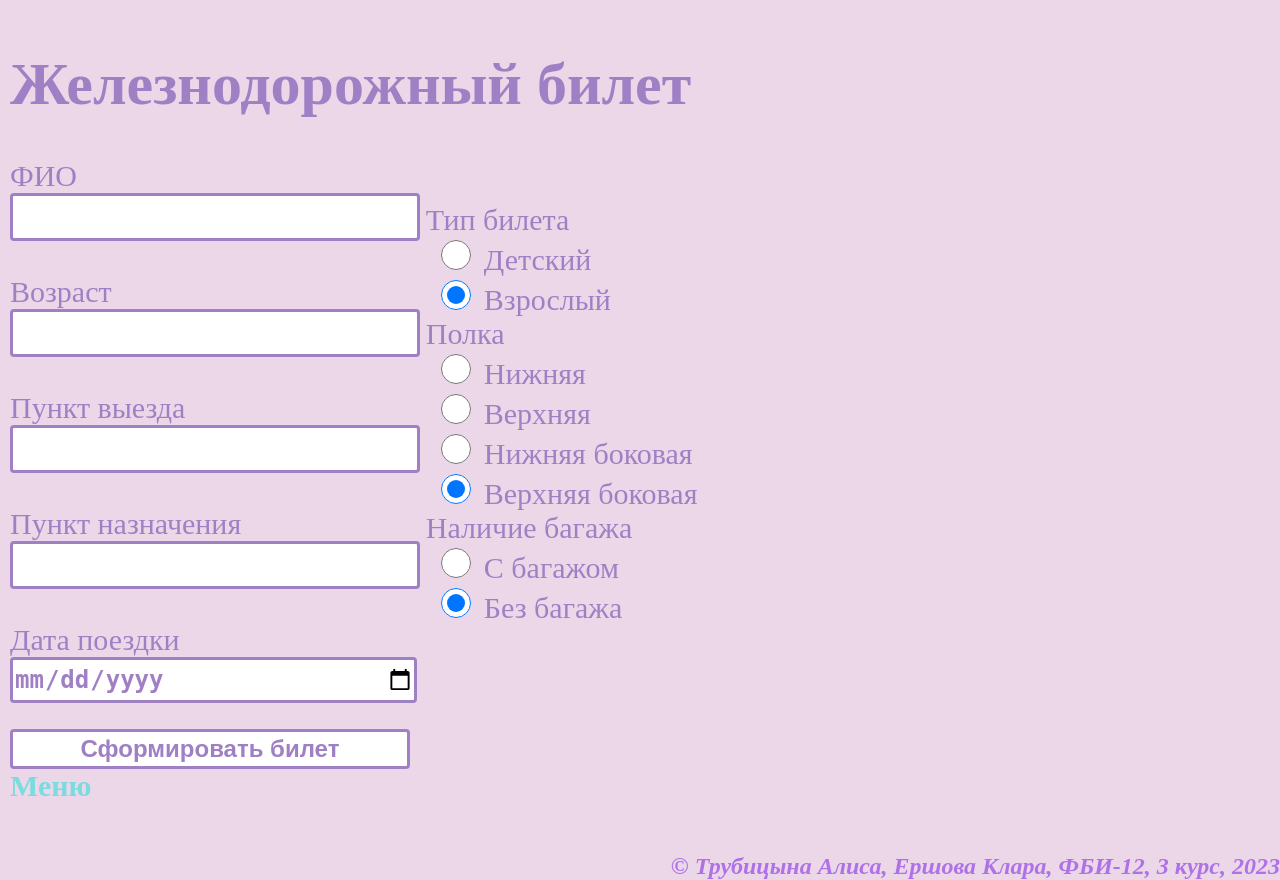
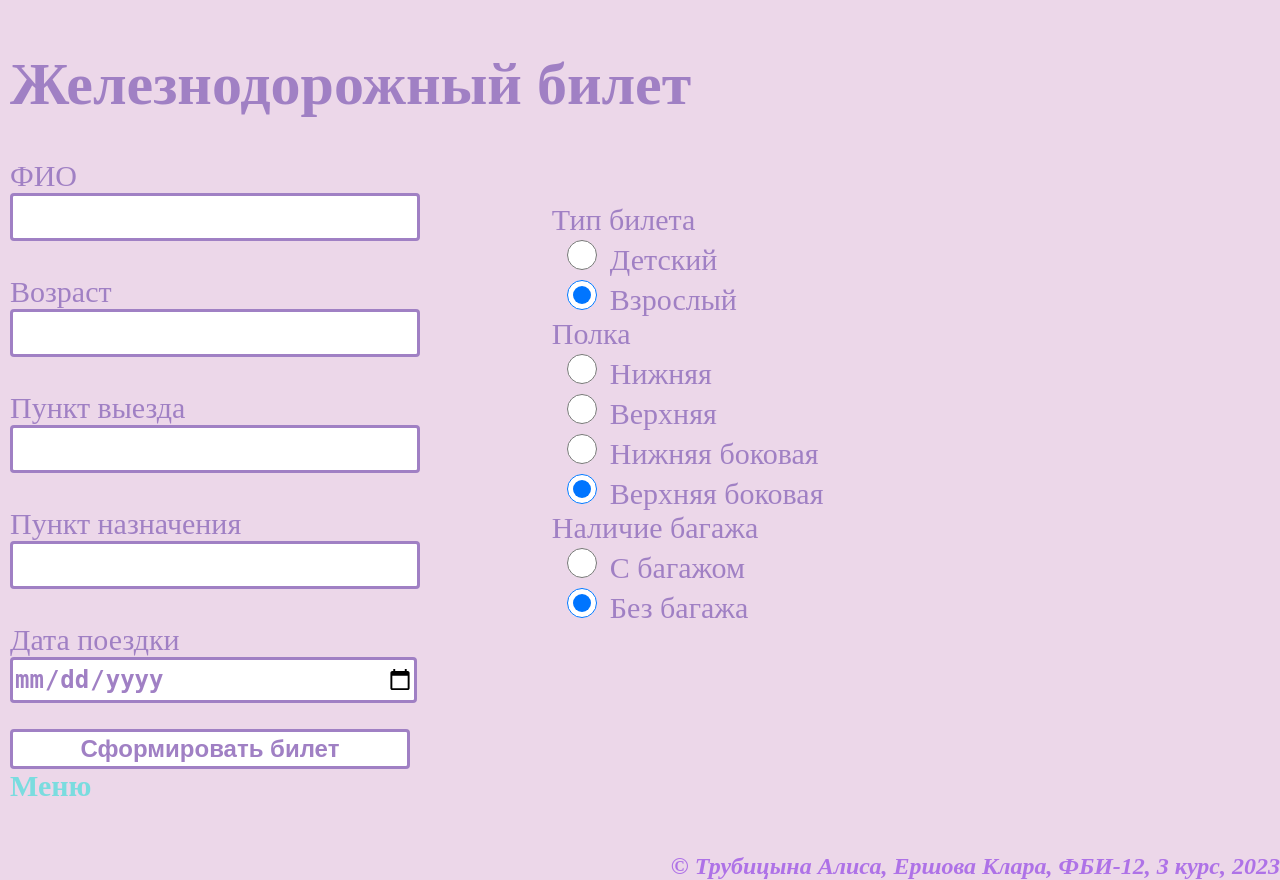
Before and after one commit to ershooooo/web-programming-labs-2, a Flask app: page /lab3/bilet in a window 1280 px wide. Shown: the part 27-907 px from the top of the page. Run offline with Flask 3, Linux system fonts and the light colour scheme.

Commit message:
ЖД билет

```diff
--- a/static/main.css
+++ b/static/main.css
@@ -87,7 +87,7 @@ a {
 }
 
 .block_1{
-    margin-left: 33%;
+    margin-left: 43%;
     margin-top: -500px;
 }
 .block_2{
```
